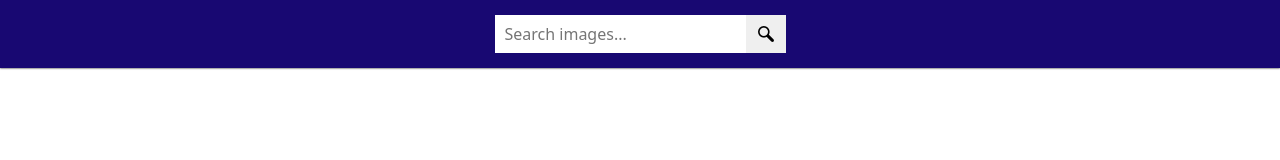
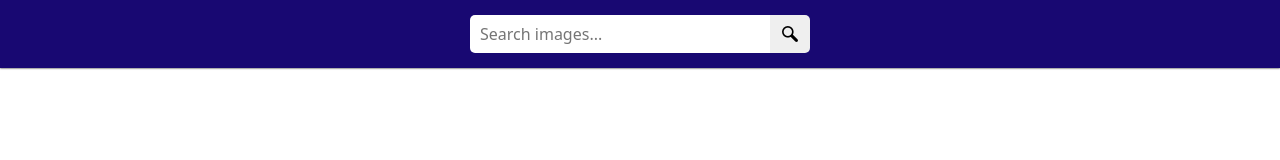
Before and after one commit to Zyabrik10/ImageHub, a website built with Parcel: page src/index.html in a window 1280 px wide. Built offline with nearby package versions, Linux system fonts and the light colour scheme; a script that the page names is missing.

Commit message:
Update style.css

```diff
--- a/src/css/style.css
+++ b/src/css/style.css
@@ -45,18 +45,38 @@
 
 .input,
 .search-button{
+  --border-radius: 5px;
+
   padding: 10px;
   border: none;
 }
 
+.input{
+  border-top-left-radius: var(--border-radius);
+  border-bottom-left-radius: var(--border-radius);
+
+  width: 300px;
+}
+
+.search-button{
+  border-top-right-radius: var(--border-radius);
+  border-bottom-right-radius: var(--border-radius);
+
+  background-image: url('../img/icon.png');
+  background-position: center;
+  background-repeat: no-repeat;
+
+  padding: 0 20px;
+}
+
 .gallery {
+  --flex-items: 1;
+
   padding: var(--flex-items-gap);
   max-width: 300px;
   margin: 0 auto;
 
   justify-content: center;
-
-  --flex-items: 1;
 }
 
 @media screen and (min-width: 600px) {
@@ -98,6 +118,7 @@
 
 .info {
   padding: 10px;
+
   display: flex;
   justify-content: space-between;
   align-items: center;
@@ -113,40 +134,30 @@
   box-shadow: 0 0 3px rgba(100, 100, 100, 1);
 }
 
-.search-button {
-  background-image: url('../img/icon.png');
-  background-position: center;
-  background-repeat: no-repeat;
-
-  padding: 0 20px;
-}
-
 .info-item {
   display: flex;
   flex-direction: column;
+  align-items: center;
+
   gap: 5px;
-  align-items: center;
 }
 
 .load-more {
   display: none;
+
   margin: 0 auto;
+  margin-bottom: 10px;
+  padding: 10px 20px;
 
   border: none;
+  border-radius: 5px;
 
   background: rgba(0, 150, 0, 0.7);
-
-  padding: 10px 20px;
-
-  border-radius: 5px;
-
   color: #fff;
 
-  margin-bottom: 10px;
+  font-size: 20px;
+  text-transform: uppercase;
 
-  font-size: 20px;
-
-  text-transform: uppercase;
 
   cursor: pointer;
 }
```
